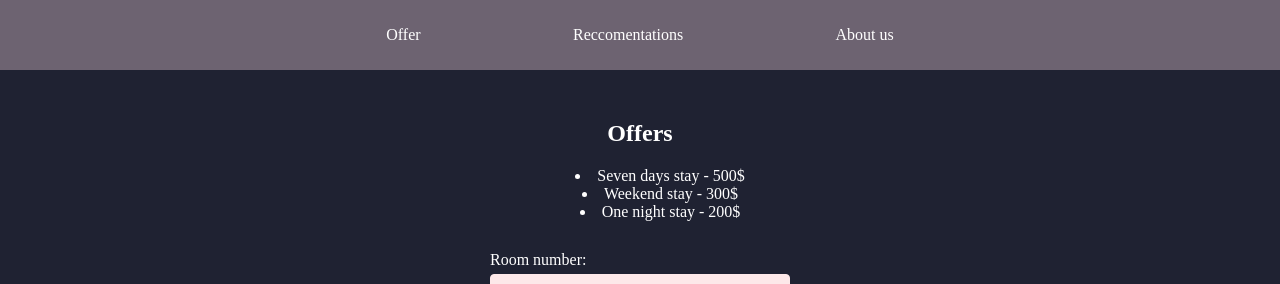
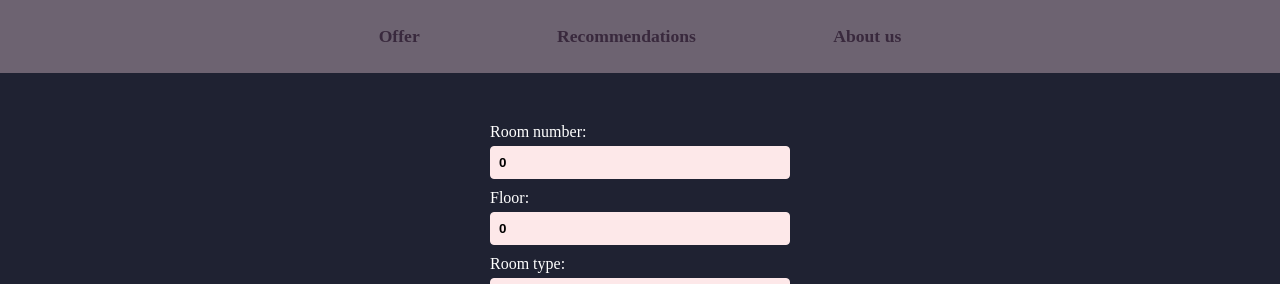
Before and after one commit to Zivkey/MetHotels, an Angular app: page / in a window 1280 px wide. Shown: the top 284 px of the page. Built offline with nearby package versions, Linux system fonts and the light colour scheme; no server answers.

Commit message:
Domaci 11

```diff
--- a/src/app/app-routing.module.ts
+++ b/src/app/app-routing.module.ts
@@ -1,7 +1,14 @@
 import { NgModule } from '@angular/core';
 import { RouterModule, Routes } from '@angular/router';
+import { AboutUsComponent } from './about-us/about-us.component';
+import { OffersComponent } from './offers/offers.component';
+import { ReccomendationsComponent } from './reccomendations/reccomendations.component';
 
-const routes: Routes = [];
+const routes: Routes = [
+  { path: 'about-us', component: AboutUsComponent},
+  { path: 'offers', component: OffersComponent},
+  { path: 'recommendations', component: ReccomendationsComponent}
+];
 
 @NgModule({
   imports: [RouterModule.forRoot(routes)],
--- a/src/app/navbar/navbar.component.html
+++ b/src/app/navbar/navbar.component.html
@@ -1,19 +1,10 @@
 <nav>
-    <ul>
-      <li *ngFor="let item of item_list" (click)="selectOption(item)">
-        {{ item }}
-      </li>
-    </ul>
+  <ul>
+      <li><a routerLink="offers" routerLinkActive="active">Offer</a></li>
+      <li><a routerLink="recommendations" routerLinkActive="active">Recommendations</a></li>
+      <li><a routerLink="about-us" routerLinkActive="active">About us</a></li>
+  </ul>
 </nav>
-
-    <ng-container *ngIf="selected_option === 'Offer'">
-      <app-offers></app-offers>
-    </ng-container>
-
-    <ng-container *ngIf="selected_option === 'Reccomentations'">
-      <app-reccomendations></app-reccomendations>
-    </ng-container>
-
-    <ng-container *ngIf="selected_option === 'About us'">
-      <app-about-us></app-about-us>
-    </ng-container>
+<div class="content">
+  <router-outlet></router-outlet>
+</div>
--- a/src/app/navbar/navbar.component.scss
+++ b/src/app/navbar/navbar.component.scss
@@ -17,7 +17,14 @@ nav {
     color: white;
   }
 
-  li:hover {
+  a {
+    text-decoration: none;
     color: rgb(57, 41, 61);
+    font-size: 1.1em;
+    font-weight: bold;
+  }
+
+  a:hover {
+    color: rgb(75, 69, 77);
     cursor: pointer;
   }
--- a/src/app/navbar/navbar.component.ts
+++ b/src/app/navbar/navbar.component.ts
@@ -6,14 +6,4 @@ import { Component } from '@angular/core';
   styleUrls: ['./navbar.component.scss']
 })
 export class NavbarComponent {
-  item_list = ['Offer', 'Reccomentations', 'About us'];
-  selected_option: string;
-
-  constructor() {
-    this.selected_option = this.item_list[0];
-  }
-
-  selectOption(option: string): void {
-    this.selected_option = option;
-  }
 }
```
